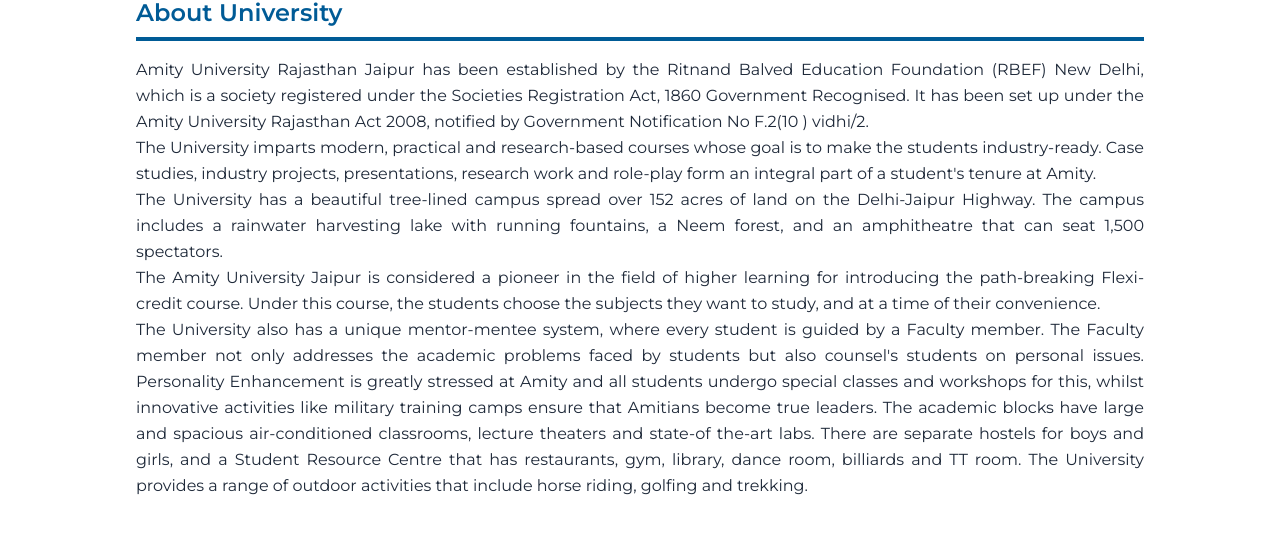
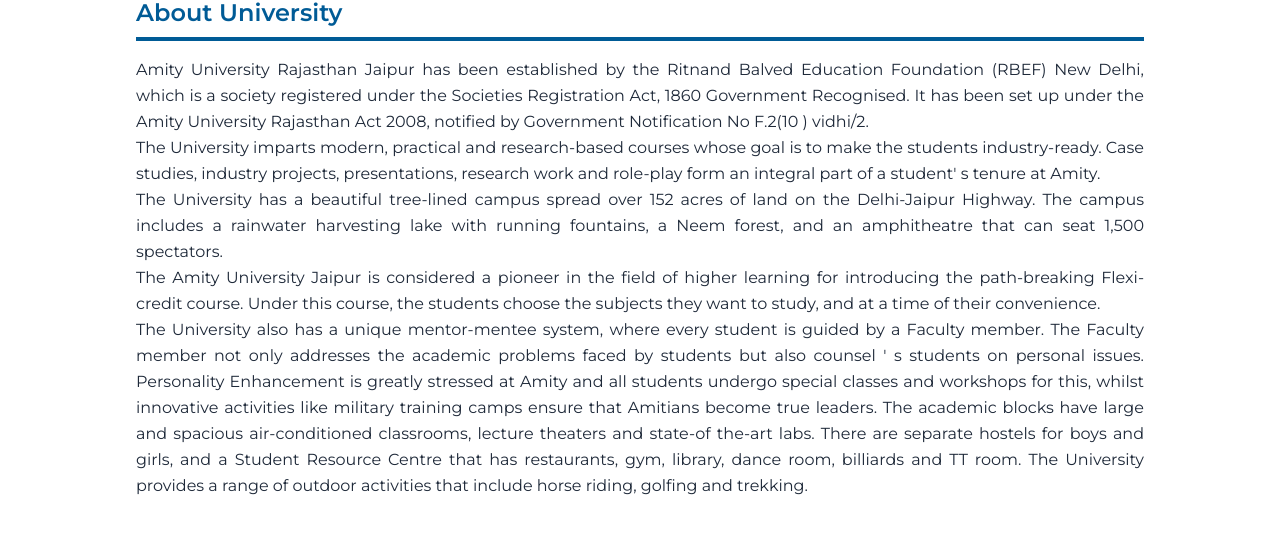
Before and after one commit to pulkitporwal/iciset, a Next.js app: page / in a window 1280 px wide. Shown: the part 1675-2224 px from the top of the page. Built offline with nearby package versions, Linux system fonts and the light colour scheme.

Commit message:
Deployement Issue

```diff
--- a/app/page.js
+++ b/app/page.js
@@ -38,11 +38,11 @@
           <p>
             Amity University Rajasthan Jaipur has been established by the Ritnand Balved Education Foundation (RBEF) New Delhi, which is a society registered under the Societies Registration Act, 1860 Government Recognised. It has been set up under the Amity University Rajasthan Act 2008, notified by Government Notification No F.2(10 ) vidhi/2.
           </p>
-          <p>The University imparts modern, practical and research-based courses whose goal is to make the students industry-ready. Case studies, industry projects, presentations, research work and role-play form an integral part of a student's tenure at Amity.</p>
+          <p>The University imparts modern, practical and research-based courses whose goal is to make the students industry-ready. Case studies, industry projects, presentations, research work and role-play form an integral part of a student&apos; s tenure at Amity.</p>
           <p>The University has a beautiful tree-lined campus spread over 152 acres of land on the Delhi-Jaipur Highway. The campus includes a rainwater harvesting lake with running fountains, a Neem forest, and an amphitheatre that can seat 1,500 spectators.</p>
           <p>The Amity University Jaipur is considered a pioneer in the field of higher learning for introducing the path-breaking Flexi-credit course. Under this course, the students choose the subjects they want to study, and at a time of their convenience.</p>
           <p>
-            The University also has a unique mentor-mentee system, where every student is guided by a Faculty member. The Faculty member not only addresses the academic problems faced by students but also counsel's students on personal issues.
+            The University also has a unique mentor-mentee system, where every student is guided by a Faculty member. The Faculty member not only addresses the academic problems faced by students but also counsel &apos; s students on personal issues.
             Personality Enhancement is greatly stressed at Amity and all students undergo special classes and workshops for this, whilst innovative activities like military training camps ensure that Amitians become true leaders. The academic blocks have large and spacious air-conditioned classrooms, lecture theaters and state-of the-art labs. There are separate hostels for boys and girls, and a Student Resource Centre that has restaurants, gym, library, dance room, billiards and TT room. The University provides a range of outdoor activities that include horse riding, golfing and trekking.
           </p>
         </TextSection>
```
